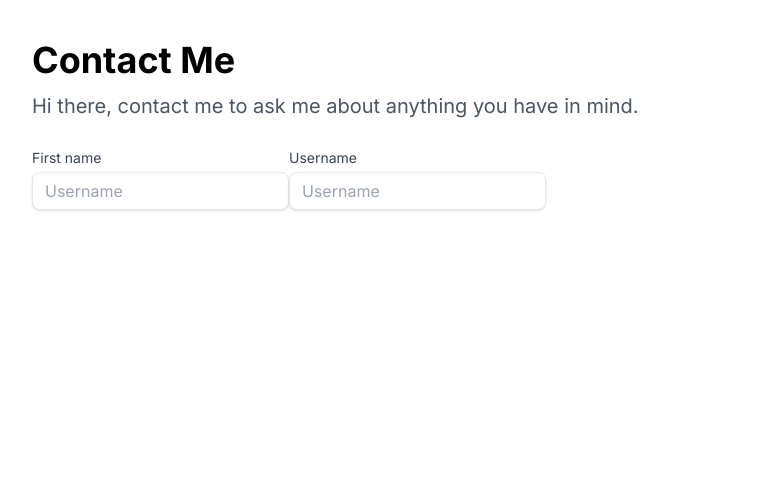
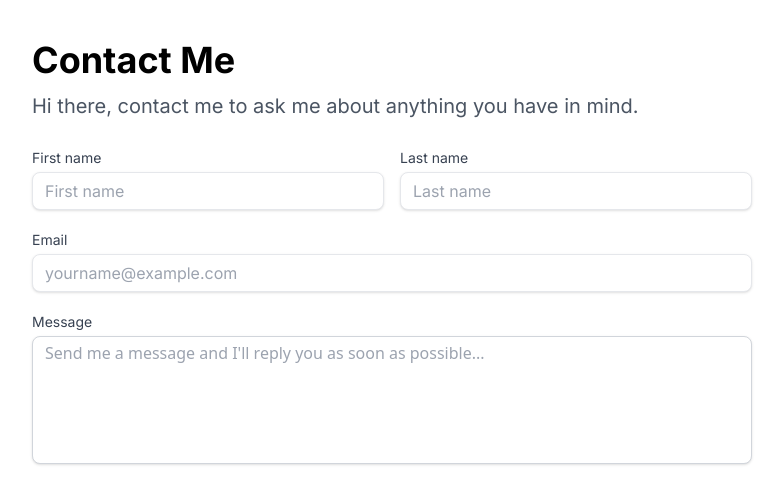
Before and after one commit to HaroldObasi/linktree, a React (Create React App) app: page /contact in a window 1280 px wide. Shown: the top 504 px of the page, without its empty margins (248-1031 px from the left). Built offline with nearby package versions, Linux system fonts and the light colour scheme.

Commit message:
added styling changes and Email and Message fields

```diff
--- a/src/screens/Contact.jsx
+++ b/src/screens/Contact.jsx
@@ -8,36 +8,65 @@ const Contact = () => {
                 Hi there, contact me to ask me about anything you have in mind.
             </p>
 
-            <form className="mt-7">
-                <div className="flex flex-row ">
-                    <div class="mb-4">
+            <form className="mt-7 space-y-5">
+                <div className="flex space-x-4">
+                    <div className="w-1/2">
                         <label
-                            class="block font-inter text-sm text-gray-700 mb-1"
+                            className="block font-inter text-sm text-gray-700 mb-1"
                             for="first_name"
                         >
                             First name
                         </label>
                         <input
-                            class="shadow appearance-none border rounded-lg w-full py-2 px-3 text-gray-700 leading-tight focus:outline-none focus:border-blue-400 placeholder:font-inter placeholder:text-md"
-                            id="username"
+                            className="shadow appearance-none border rounded-lg w-full py-2 px-3 text-gray-700 leading-tight focus:outline-none focus:border-blue-400 placeholder:font-inter placeholder:text-md transition-colors duration-200 ease-in-out"
+                            id="first_name"
                             type="text"
-                            placeholder="Username"
+                            placeholder="First name"
                         />
                     </div>
-                    <div class="mb-4">
+                    <div className="w-1/2">
                         <label
-                            class="block font-inter text-sm text-gray-700 mb-1"
-                            for="username"
+                            className="block font-inter text-sm text-gray-700 mb-1"
+                            for="last_name"
                         >
-                            Username
+                            Last name
                         </label>
                         <input
-                            class="shadow appearance-none border rounded-lg w-full py-2 px-3 text-gray-700 leading-tight focus:outline-none focus:border-blue-400 placeholder:font-inter placeholder:text-md"
-                            id="username"
+                            className="shadow appearance-none border rounded-lg w-full py-2 px-3 text-gray-700 leading-tight focus:outline-none focus:border-blue-400 placeholder:font-inter placeholder:text-md transition-colors duration-200 ease-in-out"
+                            id="last_name"
                             type="text"
-                            placeholder="Username"
+                            placeholder="Last name"
                         />
                     </div>
+                </div>
+                <div className="w-full">
+                    <label
+                        className="block font-inter text-sm text-gray-700 mb-1"
+                        for="email"
+                    >
+                        Email
+                    </label>
+                    <input
+                        className="shadow appearance-none border rounded-lg w-full py-2 px-3 text-gray-700 leading-tight focus:outline-none focus:border-blue-400 placeholder:font-inter placeholder:text-md transition-colors duration-200 ease-in-out"
+                        id="email"
+                        type="email"
+                        placeholder="yourname@example.com"
+                    />
+                </div>
+
+                <div className="w-full">
+                    <label
+                        className="block font-inter text-sm text-gray-700 mb-1"
+                        for="message"
+                    >
+                        Message
+                    </label>
+                    <textarea
+                        id="message"
+                        name="message"
+                        class="w-full rounded-lg border shadow border-gray-300 focus:border-blue-400 h-32 text-base outline-none py-1 px-3 resize-none leading-6 transition-colors duration-200 ease-in-out"
+                        placeholder="Send me a message and I'll reply you as soon as possible..."
+                    ></textarea>
                 </div>
             </form>
         </section>
```
